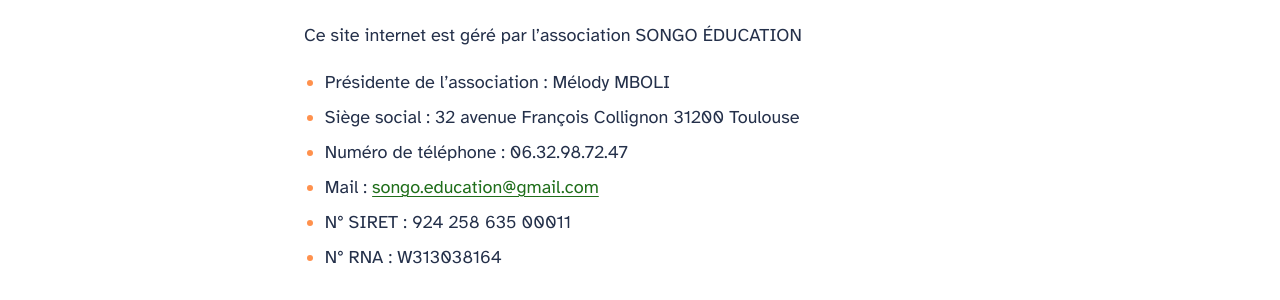
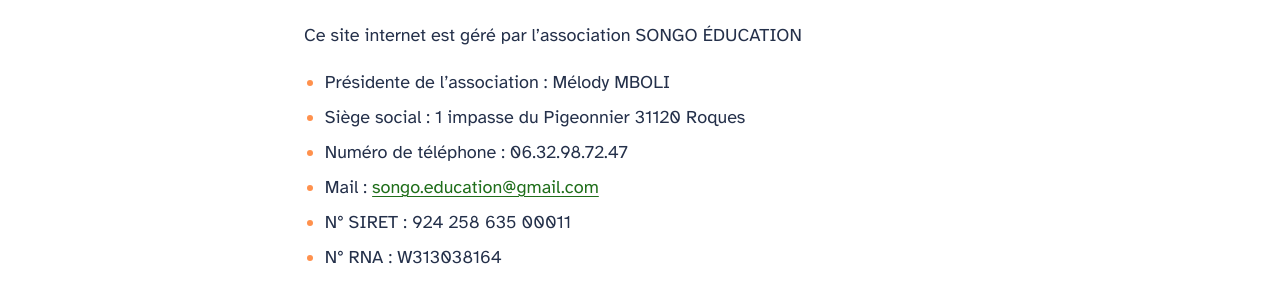
Before and after one commit to songoeducation-eng/songo-education, a Jekyll site: the page built from pages/mentions-legales.md, in a window 1280 px wide and 900 px high, scrolled down 501 px. Shown: the part 154-454 px from the top of the window. Built offline with Jekyll 4.4.1, drawn with Linux system fonts in a browser that asks for light colours.

Commit message:
Modification de pages/mentions-legales.md

```diff
--- a/pages/mentions-legales.md
+++ b/pages/mentions-legales.md
@@ -7,11 +7,10 @@ bandeau_alt: Toutes les mains dans
 redirect_from:
   - /mentions-légales
 ---
-
 Ce site internet est géré par l'association SONGO ÉDUCATION
 
 - Présidente de l'association : Mélody MBOLI
-- Siège social : 32 avenue François Collignon 31200 Toulouse
+- Siège social : 1 impasse du Pigeonnier 31120 Roques
 - Numéro de téléphone : 06.32.98.72.47
 - Mail : [songo.education@gmail.com](mailto:songo.education@gmail.com)
 - N° SIRET : 924 258 635 00011
```
